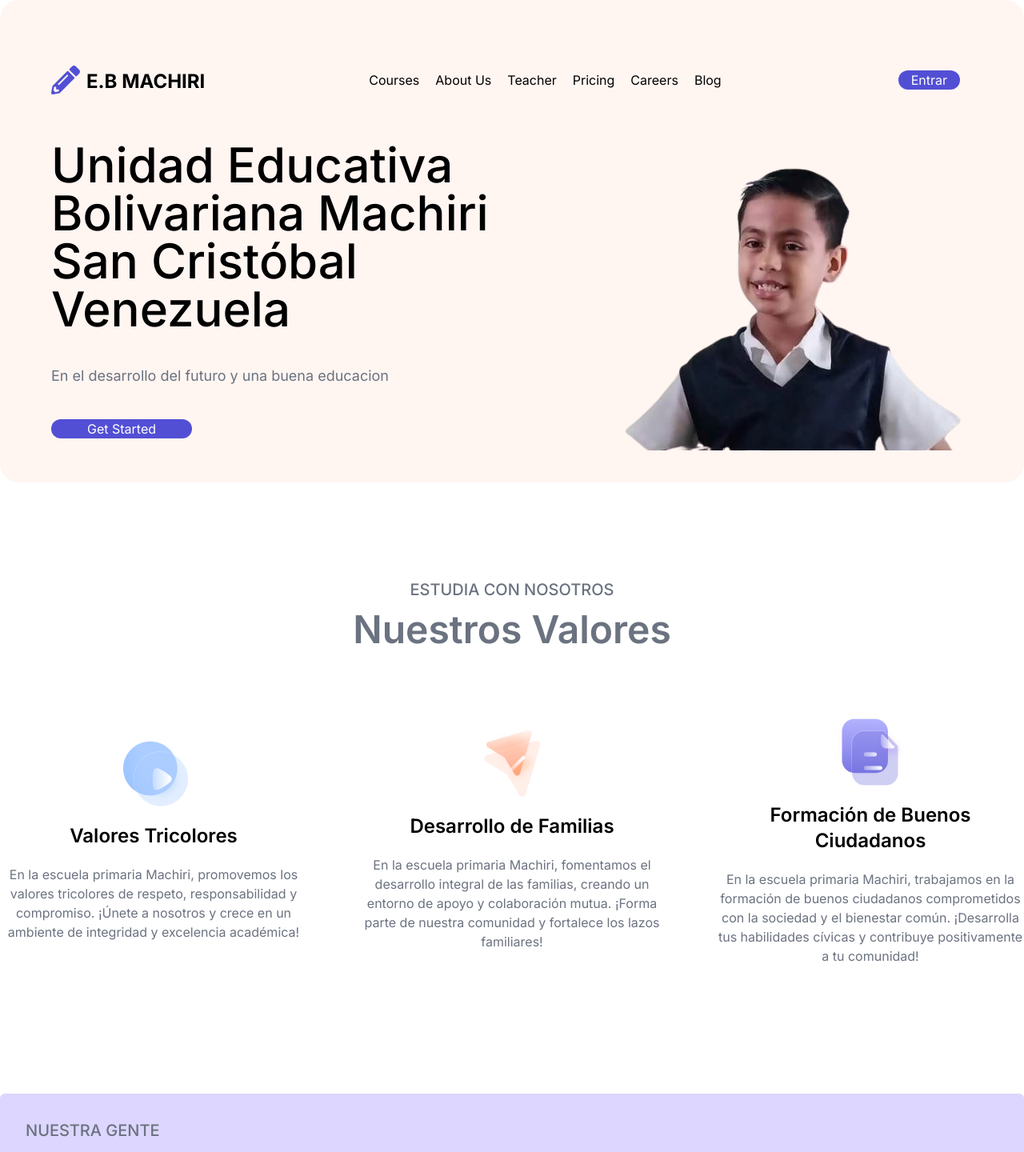
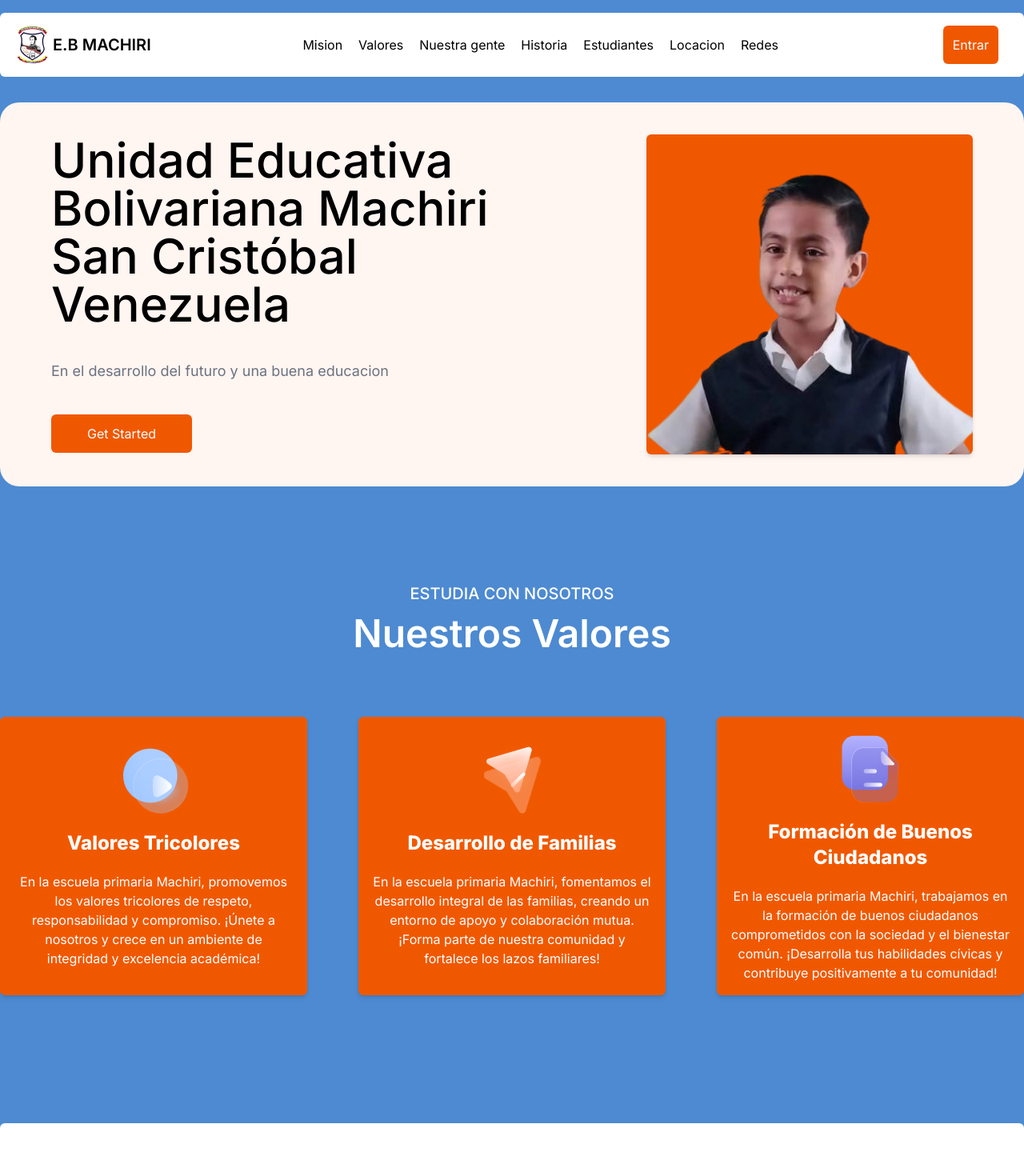
Before and after one commit to 21harley/dashboard_admin, a Next.js app: page / in a window 1280 px wide. Shown: the part 40-1480 px from the top of the page at 80% size. Built offline with nearby package versions, Linux system fonts and the light colour scheme.

Commit message:
changed palette colors and updated navbar

```diff
--- a/src/app/globals.css
+++ b/src/app/globals.css
@@ -1,3 +1,7 @@
 @tailwind base;
 @tailwind components;
 @tailwind utilities;
+
+html, body, #__next {
+    @apply h-full bg-primary;
+}
--- a/src/app/page.tsx
+++ b/src/app/page.tsx
@@ -6,7 +6,7 @@ import { Footer, HeroSection, StudentsSection,  TeacherSection, ValuesSection }
 
 export default function Home() {
   return (
-    <main className="">
+    <main className="py-4">
       <HeroSection />
       <ValuesSection />
       <TeacherSection />
--- a/src/assets/assets.ts
+++ b/src/assets/assets.ts
@@ -1,3 +1,4 @@
+import logoIcon from './images/logo.png'
 import imgHero from './images/hero.png'
 import picProf1 from './images/prof1.png'
 import picProf2 from './images/prof2.png'
@@ -9,6 +10,7 @@ import iconV2 from './images/v2.svg'
 import iconV3 from './images/v3.svg'
 
 export {
+    logoIcon,
     imgHero,
     imgStudent1,
     imgStudent2,
--- a/src/components/Footer/Footer.tsx
+++ b/src/components/Footer/Footer.tsx
@@ -6,7 +6,7 @@ const Footer = () => {
     <div className="container mx-auto my-10">
       <div className="bg-[#f8fafe] grid grid-cols-1 sm:grid-cols-2 md:grid-cols-3 lg:grid-cols-5 gap-5 lg:gap-10 px-10 py-10 rounded-3xl items-center justify-center ">
         <div className="flex flex-col items-center lg:items-start gap-5">
-          <p className="text-center lg:text-start">20 Osgood Rd, Milford, NH 03055, USA +1283871239190213021</p>
+          <p className="text-center lg:text-start">RQ4F+5JQ, Vla Principal Machiri, San Cristóbal 5001, Táchira, Venezuela</p>
         </div>
         <div className="flex flex-col items-center lg:items-start gap-5">
           <p className="text-xl font-medium">Company</p>
--- a/src/components/HeroSection/HeroSection.tsx
+++ b/src/components/HeroSection/HeroSection.tsx
@@ -7,19 +7,21 @@ import Image from "next/image";
 const HeroSection = () => {
   return (
     <div className="container mx-auto my-10 ">
-      <div className="bg-[#fff5f1] px-6 lg:px-16 py-10 rounded-3xl">
-        <Navbar />
+      <Navbar />
+      <div className="bg-[#fff5f1] px-6 lg:px-16 py-10  rounded-3xl">
         <div className="flex flex-col lg:flex-row justify-center  lg:justify-between items-center gap-5">
           <div className="flex flex-col gap-5 lg:gap-10">
-            <p className=" text-2xl sm:text-4xl md:text-5xl lg:text-6xl font-medium">
+            <p className="  text-2xl sm:text-4xl md:text-5xl lg:text-6xl font-medium">
             Unidad Educativa Bolivariana Machiri  <br className="lg:flex hidden"/> San Cristóbal  <br className="lg:flex hidden" />  Venezuela
             </p>
             <p className="text-sm sm:text-base lg:text-lg text-gray-500">
               En el desarrollo del futuro y una buena educacion
             </p>
-            <button className="btn btn-sm lg:btn-lg bg-labelBg text-white rounded-full border-none w-36 lg:w-44 capitalize">Get Started</button>
+            <button className="btn btn-sm lg:btn-lg bg-secondary text-white rounded-md p-3 border-none w-36 lg:w-44 hover:bg-orange-400 capitalize">Get Started</button>
           </div>
-          <Image src={imgHero} alt="hero" />
+          <div className="bg-secondary rounded-md  shadow-md w-[600px] h-[400px] relative overflow-hidden">
+            <Image src={imgHero} alt="hero" fill style={{objectFit: "cover"}} />
+          </div>
         </div>
       </div>
     </div>
--- a/src/components/Navbar/Navbar.tsx
+++ b/src/components/Navbar/Navbar.tsx
@@ -1,36 +1,44 @@
+import Image from 'next/image';
 import React from 'react';
 import { FaPencilAlt } from "react-icons/fa";
-
+import { logoIcon } from '@/src/assets/assets';
 
 const Navbar = () => {
   return (
-    <div className=' my-8'>
-      <div className="flex flex-col lg:flex-row justify-center lg:justify-between items-center gap-5">
+    <div className='my-8 bg-white rounded-md px-4'>
+      <div className="flex flex-col lg:flex-row justify-center lg:justify-between items-center gap-5 ">
         <div className='flex items-end'>
-          <FaPencilAlt className='text-labelBg text-4xl mr-2' />  <a href="#" className="font-bold text-2xl"> E.B MACHIRI</a>
+          <div className="flex items-center relative w-full rounded-md overflow-hidden" >
+            <Image src={logoIcon} alt="logoIcon" width={50} height={50} />
+            <a href="#" className="font-semibold  text-xl"> E.B MACHIRI</a>
+          </div>
+
         </div>
         <ul className="flex flex-col lg:flex-row justify-center lg:justify-between items-center gap-5">
           <li>
-            <a href="#" className="hover:text-labelBg">Courses</a>
+            <a href="#" className="hover:text-secondary">Mision</a>
           </li>
           <li>
-            <a href="#" className="hover:text-labelBg">About Us</a>
+            <a href="#" className="hover:text-secondary">Valores</a>
           </li>
           <li>
-            <a href="#" className="hover:text-labelBg">Teacher</a>
+            <a href="#" className="hover:text-secondary">Nuestra gente</a>
           </li>
           <li>
-            <a href="#" className="hover:text-labelBg">Pricing</a>
+            <a href="#" className="hover:text-secondary">Historia</a>
           </li>
           <li>
-            <a href="#" className="hover:text-labelBg">Careers</a>
+            <a href="#" className="hover:text-secondary">Estudiantes</a>
           </li>
           <li>
-            <a href="#" className="hover:text-labelBg">Blog</a>
+            <a href="#" className="hover:text-secondary">Locacion</a>
+          </li>
+          <li>
+            <a href="#" className="hover:text-secondary">Redes</a>
           </li>
         </ul>
-        <button className='btn  m-4 text-white bg-labelBg border-none px-4 hover:border hover:border-purple-500 hover:bg-white hover:text-labelBg capitalize rounded-full'>
-        Entrar
+        <button className='btn m-4 text-white bg-secondary border-none p-3 hover:border hover:border-orange-900 hover:bg-white hover:text-secondary capitalize rounded-md'>
+          Entrar
         </button>
       </div>
     </div>
--- a/src/components/TeacherSection/TeacherSection.tsx
+++ b/src/components/TeacherSection/TeacherSection.tsx
@@ -6,11 +6,11 @@ const TeacherSection: React.FC = () => {
   const imageHeight = 260; // Ajusta esta altura según tus necesidades
 
   return (
-    <div className="container mx-auto py-8 px-8 bg-violet-200 rounded-md">
-      <p className="text-base lg:text-xl font-medium text-gray-500 uppercase">
+    <div className="container mx-auto py-8 text-black px-8 bg-white rounded-md">
+      <p className="text-base lg:text-xl font-medium uppercase">
         nuestra gente
       </p>
-      <p className="text-3xl lg:text-5xl font-semibold text-gray-500 mt-3">
+      <p className="text-3xl lg:text-5xl font-semibold mt-3">
         Nuestro equipo
       </p>
       <div className="grid grid-cols-1 sm:grid-cols-2 lg:grid-cols-3 gap-6 lg:gap-16 py-10 lg:py-20">
--- a/src/components/ValuesSection/ValuesSection.tsx
+++ b/src/components/ValuesSection/ValuesSection.tsx
@@ -10,10 +10,10 @@ interface CardOurValuesProps {
 
 const CardOurValues: React.FC<CardOurValuesProps> = ({ iconSrc, title, paragraph }) => {
 return (
-    <div className="flex flex-col gap-5 items-center justify-center">
+    <div className="flex flex-col gap-5 text-white bg-secondary rounded-md p-4 shadow-md items-center justify-center">
     <Image src={iconSrc} alt="v" />
-    {title && <h3 className="text-2xl font-semibold flex justify-center text-center">{title}</h3>}
-    {paragraph && <p className="text-gray-500 text-center">{paragraph}</p>}
+    {title && <h3 className="text-2xl font-extrabold flex justify-center text-center">{title}</h3>}
+    {paragraph && <p className="text-white text-center">{paragraph}</p>}
     </div>
 );
 };
@@ -21,10 +21,10 @@ return (
 const ValuesSection = () => {
   return (
     <div className="container mx-auto py-20">
-      <p className="text-base lg:text-xl font-medium text-gray-500 text-center">
+      <p className="text-base lg:text-xl font-medium text-white text-center">
         ESTUDIA CON NOSOTROS
       </p>
-      <p className=" text-3xl lg:text-5xl font-semibold text-gray-500 text-center mt-3">
+      <p className=" text-3xl lg:text-5xl font-semibold text-white text-center mt-3">
         Nuestros Valores
       </p>
       <div className="grid grid-cols-1 sm:grid-cols-2 lg:grid-cols-3 gap-6 lg:gap-16 py-20">
--- a/tailwind.config.ts
+++ b/tailwind.config.ts
@@ -15,7 +15,8 @@ const config: Config = {
           "conic-gradient(from 180deg at 50% 50%, var(--tw-gradient-stops))",
       },
       colors:{
-        labelBg: "#524fd5"
+        primary: "hsl(212, 59%, 56%)",
+        secondary:"hsl(22, 100%, 47%)"
       }
     },
 
```
Also changed, not shown: src/assets/images/logo.png (added).
